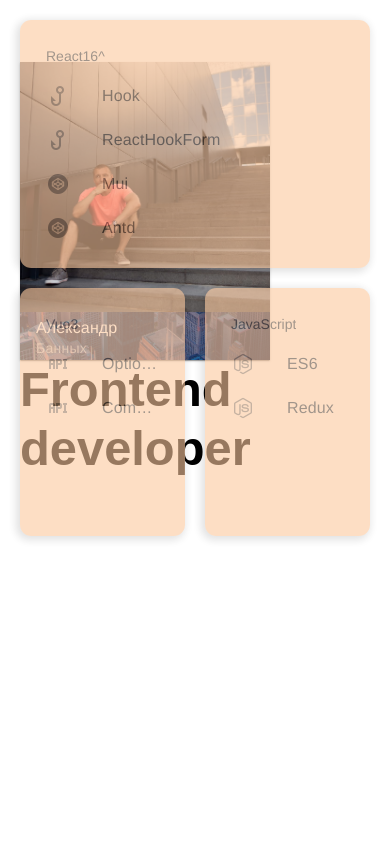
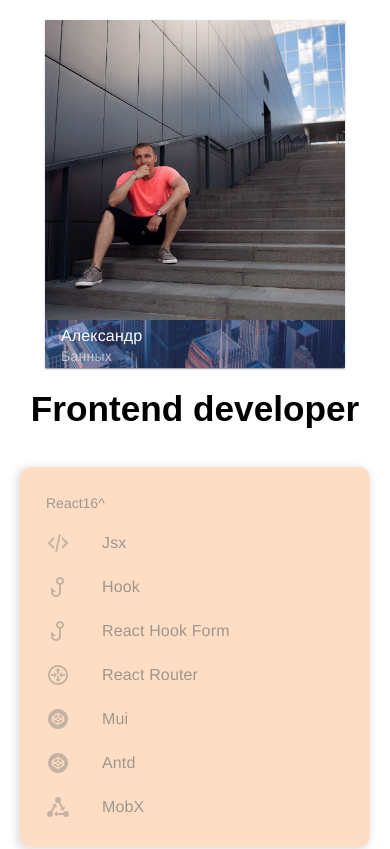
Before and after one commit to interind/profile_vue, a Vue app: page / in a window 390 px wide. Shown: the top 849 px of the page. Built offline with nearby package versions, Linux system fonts and the light colour scheme; the HTML template or start-up script is replaced by a standard one.

Commit message:
task/card

```diff
--- a/src/App.vue
+++ b/src/App.vue
@@ -1,56 +1,5 @@
 <template>
   <v-layout>
-    <v-navigation-drawer
-      :expand-on-hover="false"
-      :rail="!$vuetify.display.mobile"
-      location="right"
-    >
-      <v-list
-        density="compact"
-        nav
-      >
-        <v-list-item
-          prepend-icon="mdi-view-dashboard"
-          title="Home"
-          value="home"
-          @click="$router.push('/')"
-        >
-          <v-tooltip
-            activator="parent"
-            location="start"
-          >
-            Главная
-          </v-tooltip>
-        </v-list-item>
-        <v-list-item
-          prepend-icon="mdi-sale"
-          class="text-red"
-          title="Cards"
-          value="cards"
-          @click="$router.push('/cards')"
-        >
-          <v-tooltip
-            activator="parent"
-            location="start"
-          >
-            Товары
-          </v-tooltip>
-        </v-list-item>
-        <v-list-item
-          prepend-icon="mdi-map"
-          title="About"
-          value="about"
-          @click="$router.push('/about')"
-        >
-          <v-tooltip
-            activator="parent"
-            location="start"
-          >
-            Прочие
-          </v-tooltip>
-        </v-list-item>
-      </v-list>
-    </v-navigation-drawer>
     <v-main>
       <grid-home-page />
     </v-main>
@@ -69,9 +18,9 @@
   .body {
     min-height: 100%;
     background: rgb(255,255,255);
-    background: -moz-linear-gradient(162deg, rgba(255,255,255,1) 25%, rgba(194,27,67,1) 53%, rgba(255,46,0,1) 80%);
-    background: -webkit-linear-gradient(162deg, rgba(255,255,255,1) 25%, rgba(194,27,67,1) 53%, rgba(255,46,0,1) 80%);
-    background: linear-gradient(162deg, rgba(255,255,255,1) 25%, rgba(194,27,67,1) 53%, rgba(255,46,0,1) 80%);
+    background: -moz-linear-gradient(130deg, rgba(255,255,255,1) 25%, rgb(27, 141, 194) 53%, rgba(255,46,0,1) 80%);
+    background: -webkit-linear-gradient(130deg, rgba(255,255,255,1) 25%, rgba(27, 141, 194) 53%, rgba(255,46,0,1) 80%);
+    background: linear-gradient(130deg, rgba(255,255,255,1) 25%, rgba(27, 141, 194) 53%, rgba(255,46,0,1) 80%);
     filter: progid:DXImageTransform.Microsoft.gradient(startColorstr="#ffffff",endColorstr="#ff2e00",GradientType=1);
     background-repeat: no-repeat;
   }
--- a/src/components/GridHomePage/GridHomePage.module.scss
+++ /dev/null
@@ -1,209 +0,0 @@
-// HTML SCSSResult Skip Results Iframe EDIT ON
-
-/* --------- Grid ---------- */
-.grid {
-  width: 100%;
-  height: 100%;
-  padding: 20px;
-  display: grid;
-  overflow: hidden;
-  grid-template-columns: repeat(5, 1fr);
-  grid-template-rows: repeat(4, 1fr);
-  grid-gap: 20px;
-
-  /* --------- Card Animation ---------- */
-  .card:not(:empty):hover,
-  .card:not(:empty):focus {
-    z-index: 1;
-    color: #fff;
-    background: #ea124f;
-    opacity: 1;
-    transform: scale(1.15) rotateZ(20deg);
-    cursor: pointer;
-
-    &:after {
-      opacity: 1;
-    }
-
-    &:before {
-      opacity: 0;
-    }
-  }
-
-  .card {
-    padding: 10px;
-    background: #fcc99e;
-    border-radius: .7em;
-    opacity: 0.6;
-    display: flex;
-    justify-content: flex-start;
-    align-items: flex-end;
-
-    transition: all 0.4s cubic-bezier(0.33, 1, 0.68, 1);
-    transition-property: background, transform, color, opacity;
-
-    &:not(:empty):before {
-      box-shadow: -2px 2px 8px 2px hsla(0, 0%, 0%, 0.2);
-    }
-
-    &:empty {
-      opacity: 0.3;
-    }
-
-    &:before,
-    &:after {
-      content: "";
-      position: absolute;
-      border-radius: .7em;
-      z-index: -1;
-      top: 0;
-      left: 0;
-      width: 100%;
-      height: 100%;
-      transition: opacity 0.4s cubic-bezier(0.33, 1, 0.68, 1);
-    }
-
-    &:after {
-      box-shadow: -20px 20px 12px 6px hsla(0, 0%, 0%, 0.2);
-      opacity: 0;
-    }
-  }
-
-
-  .item1 {
-    grid-area: 1 / 1 / 3 / 3;
-  }
-
-  .item2 {
-    grid-area: 3 / 3 / 4 / 4;
-
-    &.card:hover,
-    &.card:focus {
-      background: #00005c;
-    }
-  }
-
-  .item3 {
-    grid-area: 4 / 1 / 5 / 4;
-  }
-
-  .item4 {
-    grid-area: 1 / 3 / 2 / 5;
-  }
-
-  .item5 {
-    grid-area: 2 / 4 / 3 / 5;
-  }
-
-  .item6 {
-    grid-area: 3 / 4 / 4 / 5;
-  }
-
-  .item7 {
-    grid-area: 3 / 4 / 5 / 5;
-  }
-
-  .item8 {
-    grid-area: 1 / 5 / 2 / 6;
-
-    &.card:hover,
-    &.card:focus {
-      background: #f57b51;
-    }
-  }
-
-  .item9 {
-    grid-area: 2 / 5 / 3 / 6;
-  }
-
-  .item10 {
-    grid-area: 3 / 5 / 4 / 6;
-  }
-
-  .item11 {
-    grid-area: 4 / 5 / 5 / 6;
-
-    &.card:hover,
-    &.card:focus {
-      background: #00a8cc;
-    }
-  }
-
-  .content {
-    display: flex;
-    flex-direction: column;
-    justify-content: center;
-  }
-
-  h1,
-  h2,
-  h3,
-  h4,
-  h5 {
-    margin: 2.75rem 0 1.05rem;
-    line-height: 1.2;
-    font-family: "Jost", sans-serif;
-  }
-
-  h1 {
-    margin-top: 0;
-    font-size: 3.052em;
-  }
-
-  h2 {
-    font-size: 1em;
-  }
-
-  p {
-    line-height: 1.3;
-  }
-
-}
-
-// /*--------- Layout -------- */
-// *,
-// *:before,
-// *:after {
-//   position: relative;
-//   box-sizing: border-box;
-// }
-
-// body,
-// html {
-//   height: 100%;
-//   width: 100%;
-//   margin: 0;
-//   padding: 0;
-// }
-// body {
-//   font-family: "PT Sans", sans-serif;
-//   background: #fff6d9;
-//   display: flex;
-//   justify-content: center;
-//   align-items: center;
-// }
-
-
-
-/* --------- Responsive ---------- */
-@media only screen and (max-width: 600px) {
-  .grid {
-    grid-template-columns: repeat(2, 1fr);
-    grid-template-rows: repeat(6, minmax(auto, 300px));
-    overflow-y: scroll;
-
-
-    .item1 {
-      grid-area: 1 / 1 / 2 / 3;
-    }
-
-    .card {
-      grid-area: auto;
-      text-align: left;
-
-      &:empty {
-        display: none;
-      }
-    }
-  }
-}
--- a/src/components/GridHomePage/GridHomePage.vue
+++ b/src/components/GridHomePage/GridHomePage.vue
@@ -15,7 +15,7 @@
           <v-avatar
             color="grey"
             rounded="0"
-            size="250"
+            size="300"
           >
           <v-img :src="profile" cover />
           </v-avatar>
@@ -67,7 +67,7 @@
   padding: 20px;
   display: grid;
   grid-template-columns: repeat(5, 1fr);
-  grid-template-rows: repeat(4, 1fr);
+  grid-template-rows: repeat(2, 1fr);
   grid-gap: 50px;
   min-height: 90vh;
 
@@ -126,17 +126,18 @@
   }
 
 
-  .item:first-child {
+  .item {
     display: flex;
     flex-direction: column;
     align-items: flex-start;
+    gap: 20px;
     grid-column: 1/3;
     grid-row: 1/3;
   }
 
-  $colors: (blue, green,  CornflowerBlue);
+  $colors: (blue, green,  CornflowerBlue, orange);
 
-  @for $i from 1 through 3 {
+  @for $i from 1 through 4 {
     .item#{$i} {
       &.card:hover,
       &.card:focus {
@@ -146,52 +147,52 @@
     }
   }
 
-  .item2 {
+  .item1 {
     grid-column: 3/5;
     grid-row: 1/2;
   }
 
-  .item3 {
+  .item2 {
     grid-column: 5/6;
     grid-row: 1/2;
   }
 
-  .item4 {
+  .item3 {
     grid-column: 3/4;
     grid-row: 2/3;
   }
 
-  .item5 {
+  .item4 {
     grid-column: 4/5;
     grid-row: 2/3;
   }
 
-  .item6 {
+  .item5 {
     grid-column: 5/6;
     grid-row: 2/3;
   }
 
-  .item7 {
+  .item6 {
     grid-column: 2/4;
     grid-row: 3/4;
   }
 
-  .item8 {
+  .item7 {
     grid-column: 4/5;
     grid-row: 3/5;
   }
 
-  .item9 {
+  .item8 {
     grid-column: 5/6;
     grid-row: 3/4;
   }
 
-  .item10 {
+  .item9 {
     grid-column: 5/6;
     grid-row: 4/5;
   }
 
-  .item11 {
+  .item10 {
     grid-column: 2/3;
     grid-row: 4/5;
   }
@@ -242,60 +243,60 @@
   .grid {
     display: grid;
     grid-template-columns: repeat(5, 1fr);
-    grid-template-rows: repeat(8, 1fr);
+    grid-template-rows: repeat(3, 1fr);
     gap: 20px;
 
-    .item1 {
+    .item {
       grid-column: 1/4;
       grid-row: 1/3;
     }
 
-    .item2 {
+    .item1 {
       grid-column: 4/6;
       grid-row: 1/2;
     }
 
-    .item3 {
+    .item2 {
       grid-column: 4/5;
       grid-row: 2/3;
     }
 
-    .item4 {
+    .item3 {
       grid-column: 5/6;
       grid-row: 2/4;
     }
 
-    .item5 {
+    .item4 {
       grid-column: 2/5;
       grid-row: 3/4;
     }
 
-    .item6 {
+    .item5 {
       grid-column:5/6;
       grid-row: 4/5;
     }
 
-    .item7 {
+    .item6 {
       grid-column: 2/4;
       grid-row: 4/5;
     }
 
-    .item8 {
+    .item7 {
       grid-column: 4/5;
       grid-row: 4/5;
     }
 
-    .item9 {
+    .item8 {
       grid-column: 1/2;
       grid-row: 5/6;
     }
 
-    .item10 {
+    .item9 {
       grid-column: 2/5;
       grid-row: 5/6;
     }
 
-    .item11 {
+    .item10 {
       grid-column: 5/6;
       grid-row: 5/6;
     }
@@ -306,60 +307,60 @@
   .grid {
     display: grid;
     grid-template-columns: repeat(6, 1fr);
-    grid-template-rows: repeat(10, 1fr);
+    grid-template-rows: repeat(4, 1fr);
     gap: 20px;
 
-    .item1 {
+    .item {
       grid-column: 1/7;
       grid-row: 1/2;
     }
 
-    .item2 {
+    .item1 {
       grid-column: 1/3;
       grid-row: 2/3;
     }
 
-    .item3 {
+    .item2 {
       grid-column: 4/7;
       grid-row: 2/3;
     }
 
-    .item4 {
+    .item3 {
       grid-column: 1/5;
       grid-row: 3/4;
     }
 
-    .item5 {
+    .item4 {
       grid-column: 2/6;
       grid-row: 4/5;
     }
 
-    .item6 {
+    .item5 {
       grid-column: 1/3;
       grid-row: 5/6;
     }
 
-    .item7 {
+    .item6 {
       grid-column: 3/7;
       grid-row: 5/7;
     }
 
-    .item8 {
+    .item7 {
       grid-column: 2/5;
       grid-row: 7/8;
     }
 
-    .item9 {
+    .item8 {
       grid-column: 1/3;
       grid-row: 8/10;
     }
 
-    .item10 {
+    .item9 {
       grid-column: 3/7;
       grid-row: 8/9;
     }
 
-    .item11 {
+    .item10 {
       grid-column: 3/5;
       grid-row: 9/11;
     }
@@ -370,60 +371,60 @@
   .grid {
     display: grid;
     grid-template-columns: repeat(4, 1fr);
-    grid-template-rows: repeat(9, 1fr);
+    grid-template-rows: repeat(3, 1fr);
     gap: 20px;
 
-    .item1 {
+    .item {
       grid-column: 1/5;
       grid-row: 1/2;
     }
 
-    .item2 {
+    .item1 {
       grid-column: 1/3;
       grid-row: 2/3;
     }
 
-    .item3 {
+    .item2 {
       grid-column: 3/5;
       grid-row: 2/4;
     }
 
-    .item4 {
+    .item3 {
       grid-column: 1/3;
       grid-row: 3/4;
     }
 
-    .item5 {
+    .item4 {
       grid-column: 1/3;
       grid-row: 4/6;
     }
 
-    .item6 {
+    .item5 {
       grid-column: 3/5;
       grid-row: 4/5;
     }
 
-    .item7 {
+    .item6 {
       grid-column: 3/5;
       grid-row: 5/6;
     }
 
-    .item8 {
+    .item7 {
       grid-column: 3/5;
       grid-row: 6/8;
     }
 
-    .item9 {
+    .item8 {
       grid-column: 1/3;
       grid-row: 6/7;
     }
 
-    .item10 {
+    .item9 {
       grid-column: 1/3;
       grid-row: 7/8;
     }
 
-    .item11 {
+    .item10 {
       grid-column: 1/4;
       grid-row: 8/9;
     }
@@ -432,14 +433,12 @@
 }
 @media only screen and (max-width: 500px) {
   .grid {
-    display: grid;
-    grid-template-columns: repeat(4, 1fr);
-    grid-template-rows: repeat(9, 1fr);
+    display: flex;
+    flex-direction: column;
     gap: 20px;
 
-    .item1 {
-      grid-column: 1/5;
-      grid-row: 1/2;
+    .item {
+      align-items: center;
 
       h1 {
         font-size: 2.2rem;
@@ -450,55 +449,6 @@
       }
     }
 
-    .item2 {
-      grid-column: 1/3;
-      grid-row: 2/3;
-    }
-
-    .item3 {
-      grid-column: 3/5;
-      grid-row: 2/3;
-    }
-
-    .item4 {
-      grid-column: 1/5;
-      grid-row: 3/4;
-    }
-
-    .item5 {
-      grid-column: 1/3;
-      grid-row: 4/5;
-    }
-
-    .item6 {
-      grid-column: 3/5;
-      grid-row: 4/5;
-    }
-
-    .item7 {
-      grid-column: 1/5;
-      grid-row: 5/6;
-    }
-
-    .item8 {
-      grid-column: 1/5;
-      grid-row: 7/8;
-    }
-
-    .item9 {
-      grid-column: 1/3;
-      grid-row: 6/7;
-    }
-
-    .item10 {
-      grid-column: 3/5;
-      grid-row: 6/7;
-    }
-
-    .item11 {
-      grid-column: 1/4;
-      grid-row: 8/9;
-    }
 
   }
 }
--- a/src/data/home.js
+++ b/src/data/home.js
@@ -7,18 +7,36 @@ export default {
   work: 'Frontend developer',
   technologies: {
     ["react16^"]: [
+      {icon: 'xml', text: 'Jsx'},
       {icon: 'hook', text: 'Hook'},
-      {icon: 'hook', text: 'ReactHookForm'},
+      {icon: 'hook', text: 'React Hook Form'},
+      {icon: 'router', text: 'React Router'},
       {icon: 'codepen', text: 'Mui'},
-      {icon: 'codepen', text: 'Antd'}
+      {icon: 'codepen', text: 'Antd'},
+      {icon: 'state-machine', text: 'MobX'}
     ],
     vue3: [
       {icon: 'api', text: 'Option API'},
-      {icon: 'api', text: 'Composition API'}
+      {icon: 'api', text: 'Composition API'},
+      {icon: 'router', text: 'Vue Router'},
+      {icon: 'codepen', text: 'Vuetify'},
+      {icon: 'state-machine', text: 'VueX'}
     ],
     javaScript: [
       {icon: 'nodejs', text: 'ES6'},
-      {icon: 'nodejs', text: 'Redux'}
+      {icon: 'npm', text: 'NodeJS'},
+      {icon: 'code-json', text: 'Json'},
+      {icon: 'eslint', text: 'Eslint'},
+      {icon: 'eslint', text: 'TypeScript'},
+      {icon: 'state-machine', text: 'Redux'}
+    ],
+    style: [
+      {icon: 'palette', text: 'Css3'},
+      {icon: 'sass', text: 'Sass'}
+    ],
+    git: [
+      {icon: 'git', text: 'GitHub'},
+      {icon: 'git', text: 'GitLab'}
     ]
   }
 };
```
